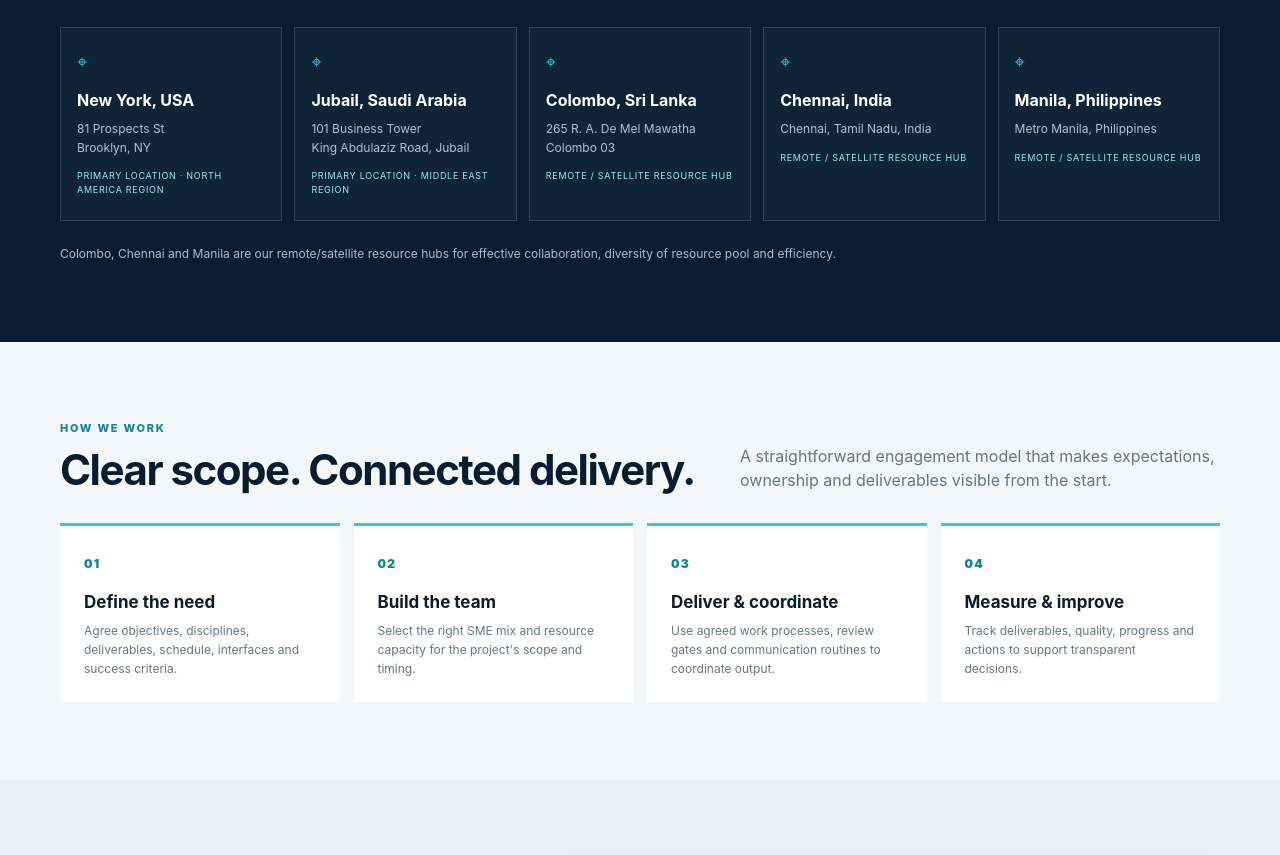
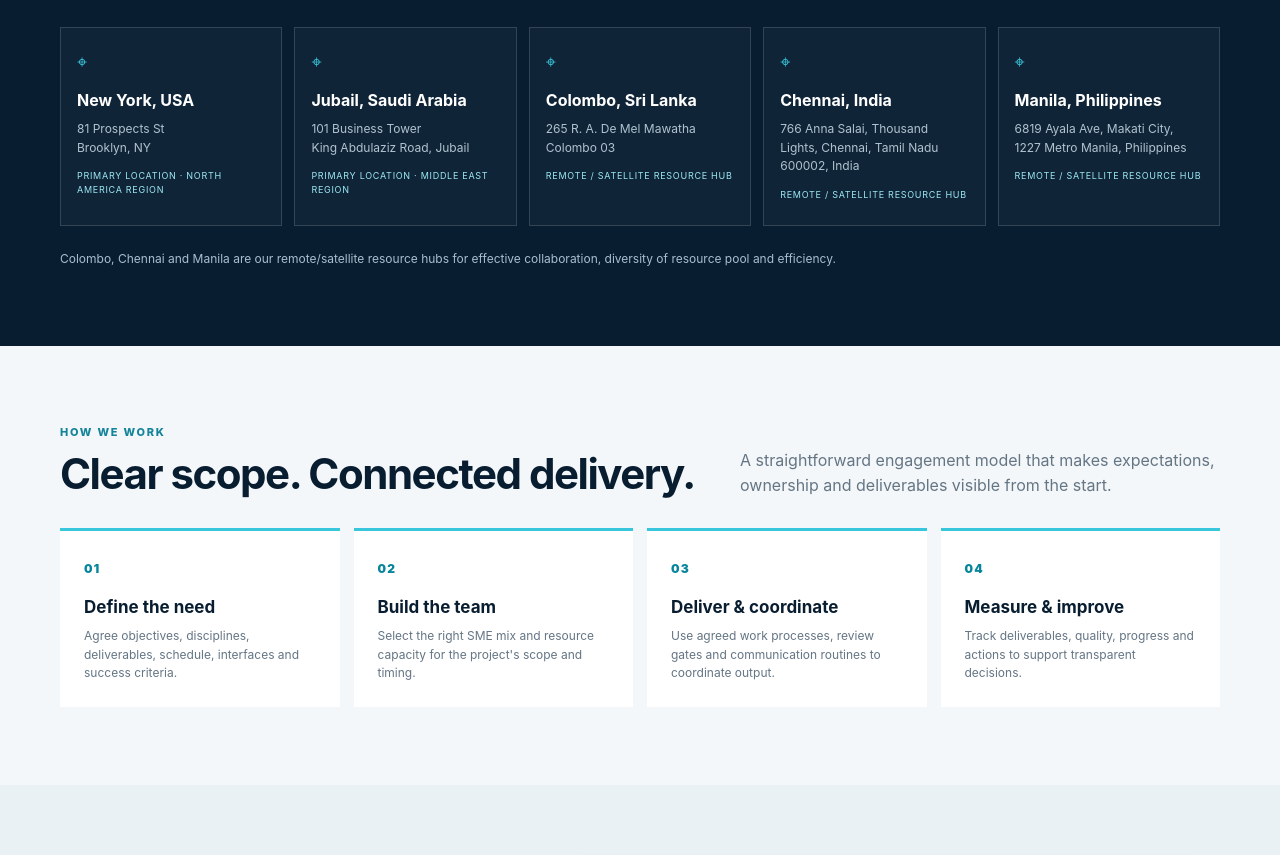
Before and after one commit to nifty-lab/JINTS-Eng, a plain HTML site: page index.html in a window 1280 px wide. Shown: the part 3591-4446 px from the top of the page. Drawn offline with Linux system fonts and the light colour scheme.

Commit message:
Update office locations for Chennai and Manila

```diff
--- a/index.html
+++ b/index.html
@@ -54,8 +54,8 @@
 <div class="office"><div class="pin">⌖</div><h3>New York, USA</h3><p>81 Prospects St<br>Brooklyn, NY</p><small>Primary location · North America region</small></div>
 <div class="office"><div class="pin">⌖</div><h3>Jubail, Saudi Arabia</h3><p>101 Business Tower<br>King Abdulaziz Road, Jubail</p><small>Primary location · Middle East region</small></div>
 <div class="office"><div class="pin">⌖</div><h3>Colombo, Sri Lanka</h3><p>265 R. A. De Mel Mawatha<br>Colombo 03</p><small>Remote / satellite resource hub</small></div>
-<div class="office"><div class="pin">⌖</div><h3>Chennai, India</h3><p>Chennai, Tamil Nadu, India</p><small>Remote / satellite resource hub</small></div>
-<div class="office"><div class="pin">⌖</div><h3>Manila, Philippines</h3><p>Metro Manila, Philippines</p><small>Remote / satellite resource hub</small></div>
+<div class="office"><div class="pin">⌖</div><h3>Chennai, India</h3><p>766 Anna Salai, Thousand Lights, Chennai, Tamil Nadu 600002, India</p><small>Remote / satellite resource hub</small></div>
+<div class="office"><div class="pin">⌖</div><h3>Manila, Philippines</h3><p>6819 Ayala Ave, Makati City, 1227 Metro Manila, Philippines</p><small>Remote / satellite resource hub</small></div>
 </div><div class="network-foot">Colombo, Chennai and Manila are our remote/satellite resource hubs for effective collaboration, diversity of resource pool and efficiency.</div></div></section>
 <section class="process"><div class="wrap"><div class="section-head"><div><div class="kicker">How we work</div><h2>Clear scope. Connected delivery.</h2></div><p>A straightforward engagement model that makes expectations, ownership and deliverables visible from the start.</p></div><div class="steps"><article class="step"><h3>Define the need</h3><p>Agree objectives, disciplines, deliverables, schedule, interfaces and success criteria.</p></article><article class="step"><h3>Build the team</h3><p>Select the right SME mix and resource capacity for the project's scope and timing.</p></article><article class="step"><h3>Deliver & coordinate</h3><p>Use agreed work processes, review gates and communication routines to coordinate output.</p></article><article class="step"><h3>Measure & improve</h3><p>Track deliverables, quality, progress and actions to support transparent decisions.</p></article></div></div></section>
 <section class="contact" id="contact"><div class="wrap contact-grid"><div class="contact-copy"><div class="kicker">Start a conversation</div><h2>Let's shape the right team for your project.</h2><p>Tell us about your scope, timeline and specialist requirements. We can help define a practical combination of engineering, commercial and project-controls support.</p><div class="contact-points"><div>↗ Engineering and design support</div><div>↗ Cost, quantity and commercial services</div><div>↗ Planning, scheduling and project controls</div><div>↗ Flexible remote SME resource options</div></div></div>
```
